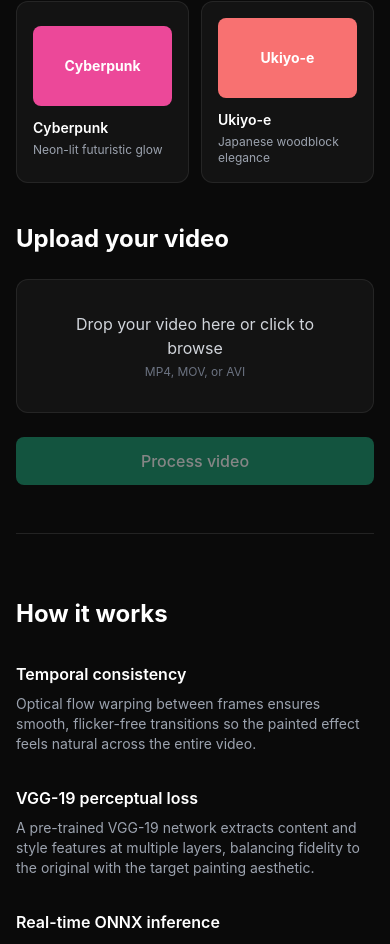
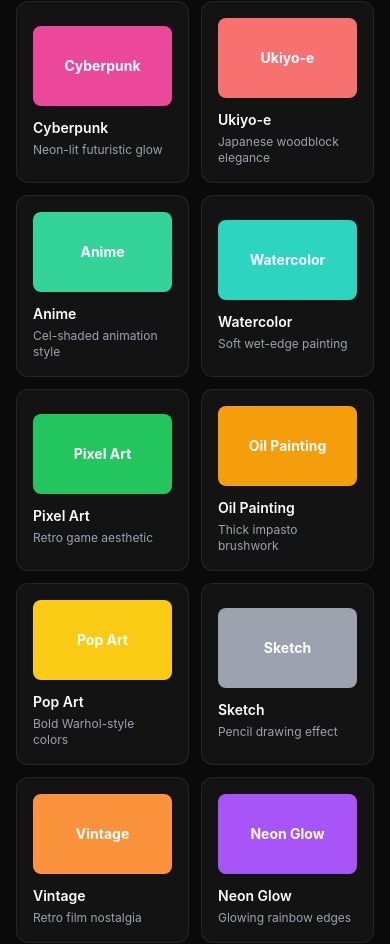
Before and after one commit to Kostia06/repaintvideo, a Next.js app in the folder frontend/: page / in a window 390 px wide. Shown: the part 876-1820 px from the top of the page. Built offline with nearby package versions, Linux system fonts and the light colour scheme; no server answers.

Commit message:
add 8 new style cards to StylePicker with responsive grid

```diff
--- a/frontend/components/StylePicker.tsx
+++ b/frontend/components/StylePicker.tsx
@@ -14,6 +14,14 @@ const STYLES: StyleOption[] = [
   { key: "starry_night", name: "Starry Night", description: "Swirling post-impressionist sky", accent: "bg-indigo-500" },
   { key: "cyberpunk", name: "Cyberpunk", description: "Neon-lit futuristic glow", accent: "bg-pink-500" },
   { key: "ukiyo_e", name: "Ukiyo-e", description: "Japanese woodblock elegance", accent: "bg-red-400" },
+  { key: "anime", name: "Anime", description: "Cel-shaded animation style", accent: "bg-emerald-400" },
+  { key: "watercolor", name: "Watercolor", description: "Soft wet-edge painting", accent: "bg-teal-400" },
+  { key: "pixel_art", name: "Pixel Art", description: "Retro game aesthetic", accent: "bg-green-500" },
+  { key: "oil_painting", name: "Oil Painting", description: "Thick impasto brushwork", accent: "bg-amber-500" },
+  { key: "pop_art", name: "Pop Art", description: "Bold Warhol-style colors", accent: "bg-yellow-400" },
+  { key: "sketch", name: "Sketch", description: "Pencil drawing effect", accent: "bg-gray-400" },
+  { key: "vintage", name: "Vintage", description: "Retro film nostalgia", accent: "bg-orange-400" },
+  { key: "neon_glow", name: "Neon Glow", description: "Glowing rainbow edges", accent: "bg-purple-500" },
 ]
 
 interface StylePickerProps {
@@ -23,7 +31,7 @@ interface StylePickerProps {
 
 export function StylePicker({ selected, onChange }: StylePickerProps) {
   return (
-    <div className="grid grid-cols-2 lg:grid-cols-4 gap-3">
+    <div className="grid grid-cols-2 sm:grid-cols-3 lg:grid-cols-4 gap-3">
       {STYLES.map((style) => (
         <button
           key={style.key}
```
